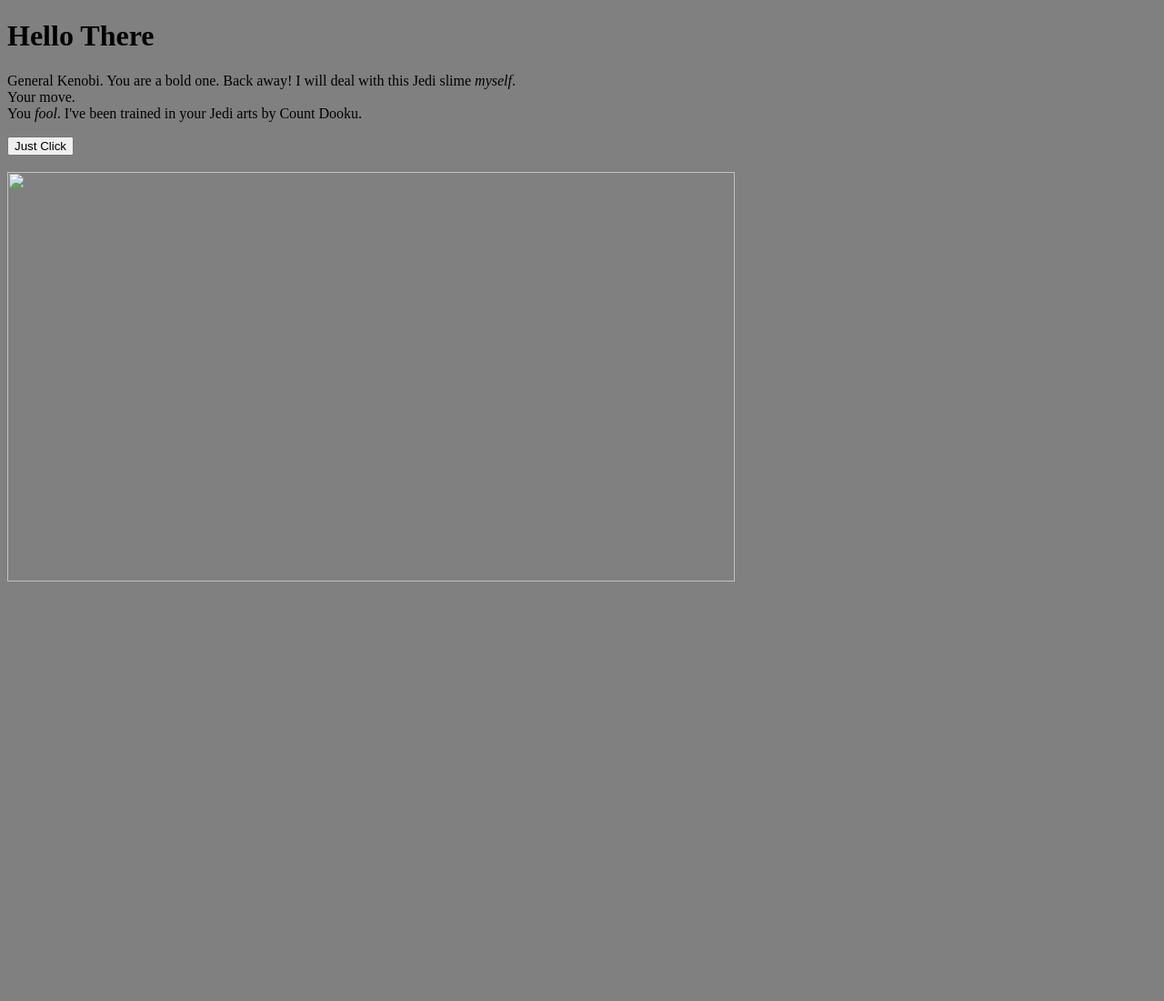
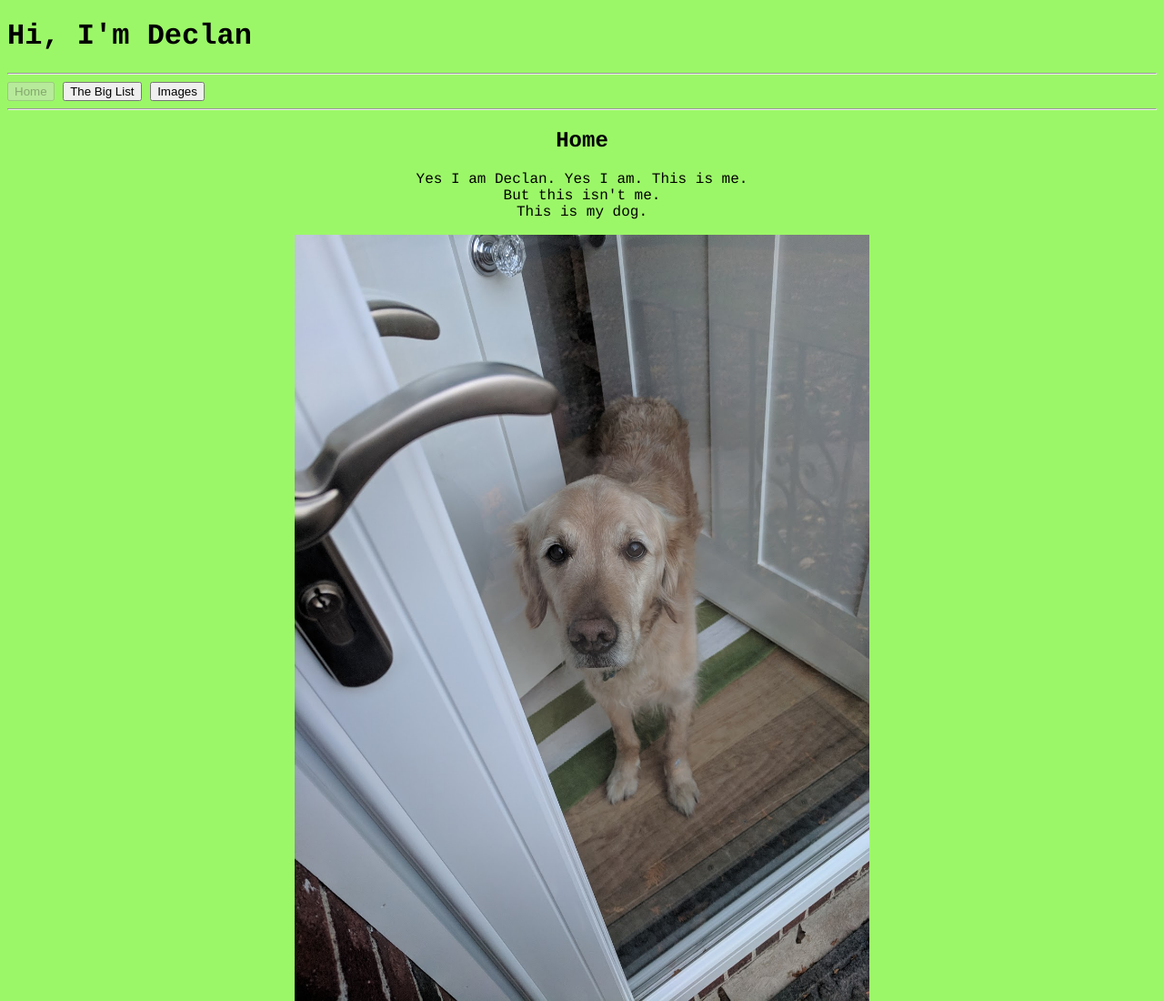
Before and after one commit to declanmz/CS555, a plain HTML site: page 01_htmlbasic/index.html in a window 1280 px wide. Shown: the top 1100 px of the page at 91% size. Before the commit the page ends 800 px from the top, so only its background shows below. Drawn offline with Linux system fonts and the light colour scheme.

Commit message:
Added about me html

```diff
--- a/01_htmlbasic/index.html
+++ b/01_htmlbasic/index.html
@@ -1,16 +1,23 @@
 <!DOCTYPE html>
 <html>
 <head>
-
-	<title>Hello There</title>
-
+	<title>Home: Declan</title>
+	<link rel="icon" href="/00_images/neff.png">
 </head>
-<body style="background-color:grey">
-
-	<h1>Hello There</h1>
-	<p>General Kenobi. You are a bold one. Back away! I will deal with this Jedi slime <i>myself</i>.<br>Your move.<br>You <i>fool</i>. I've been trained in your Jedi arts by Count Dooku.</p>
-	<button onclick="window.location.href = 'https://www.youtube.com/watch?v=dQw4w9WgXcQ';">Just Click</button><br><br>
-	<img src="hellothere.jpg" width="800" height="450">
-
+<body style="background-color:rgba(107, 243, 28, 0.664); font-family: courier;">
+	<h1>Hi, I'm Declan</h1>
+	<div>
+		<hr>
+		<button onclick="window.location.href = 'index.html'" disabled>Home</button>
+		<button onclick="window.location.href = 'theBigList.html'">The Big List</button>
+		<button onclick="window.location.href = 'images.html'">Images</button>
+		<hr>
+	</div>
+	<div style="text-align: center;">
+		<h2>Home</h2>
+		<p>Yes I am Declan. Yes I am. This is me. <br>But this isn't me. <br>This is my dog.</p>
+		<img src="/00_images/Buddy1.jpg" alt="Buddy Outside Door" style="width: 50%;">
+		<p><b>Oops.</b> <br>Oh well. Say hi to Buddy then.</p>
+	</div>
 </body>
 </html>
```
Also changed, not shown: 01_htmlbasic/aboutme.html (deleted, +0 -1 lines), 01_htmlbasic/images.html (added, +31 -0 lines), 01_htmlbasic/theBigList.html (added, +26 -0 lines), 00_images/Buddy1.jpg (added), 00_images/Buddy2.jpg (added), 00_images/Buddy3.jpg (added), 00_images/Buddy4.jpg (added), 00_images/Buddy5.jpg (added), 00_images/neff.jpg (added), 00_images/neff.png (added).
